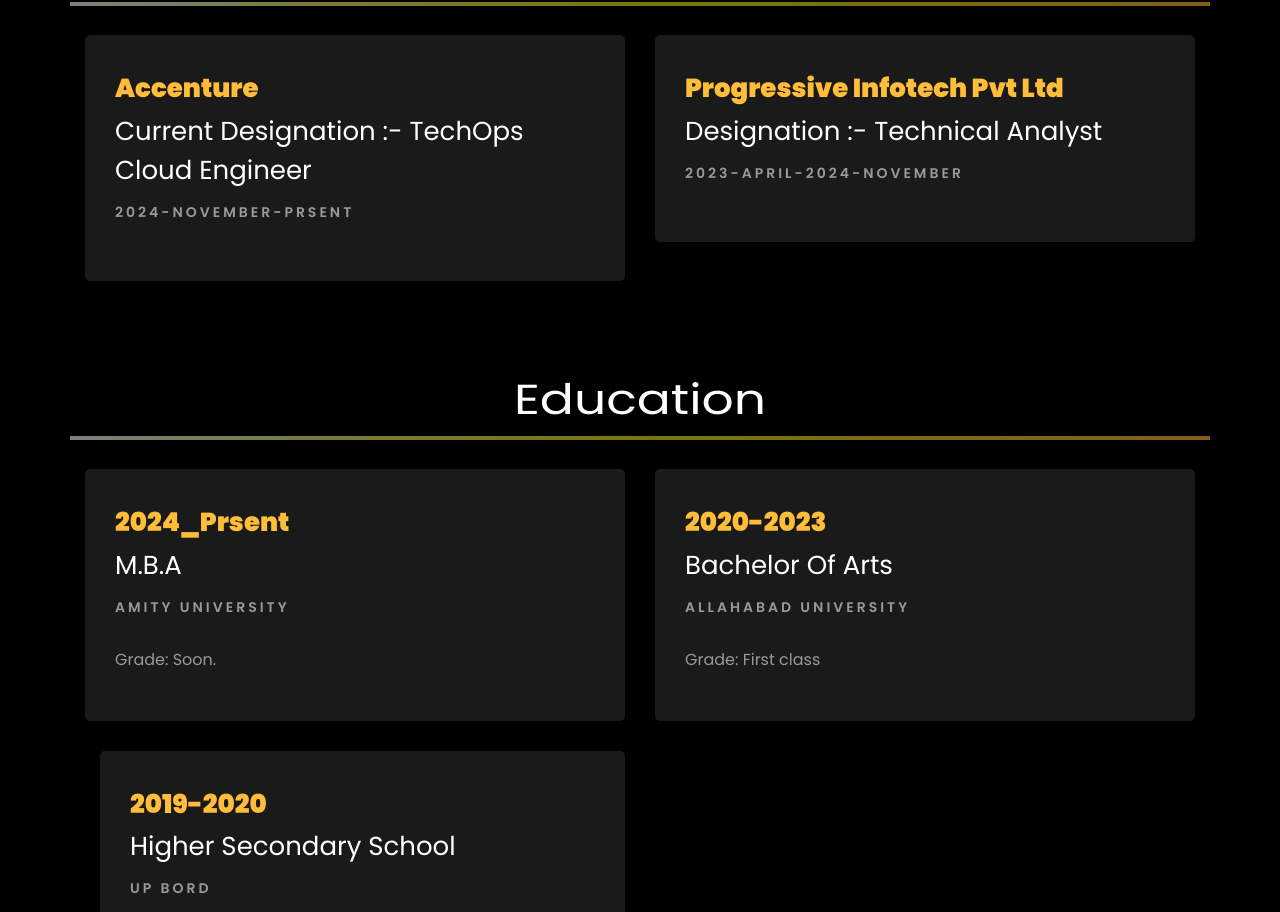
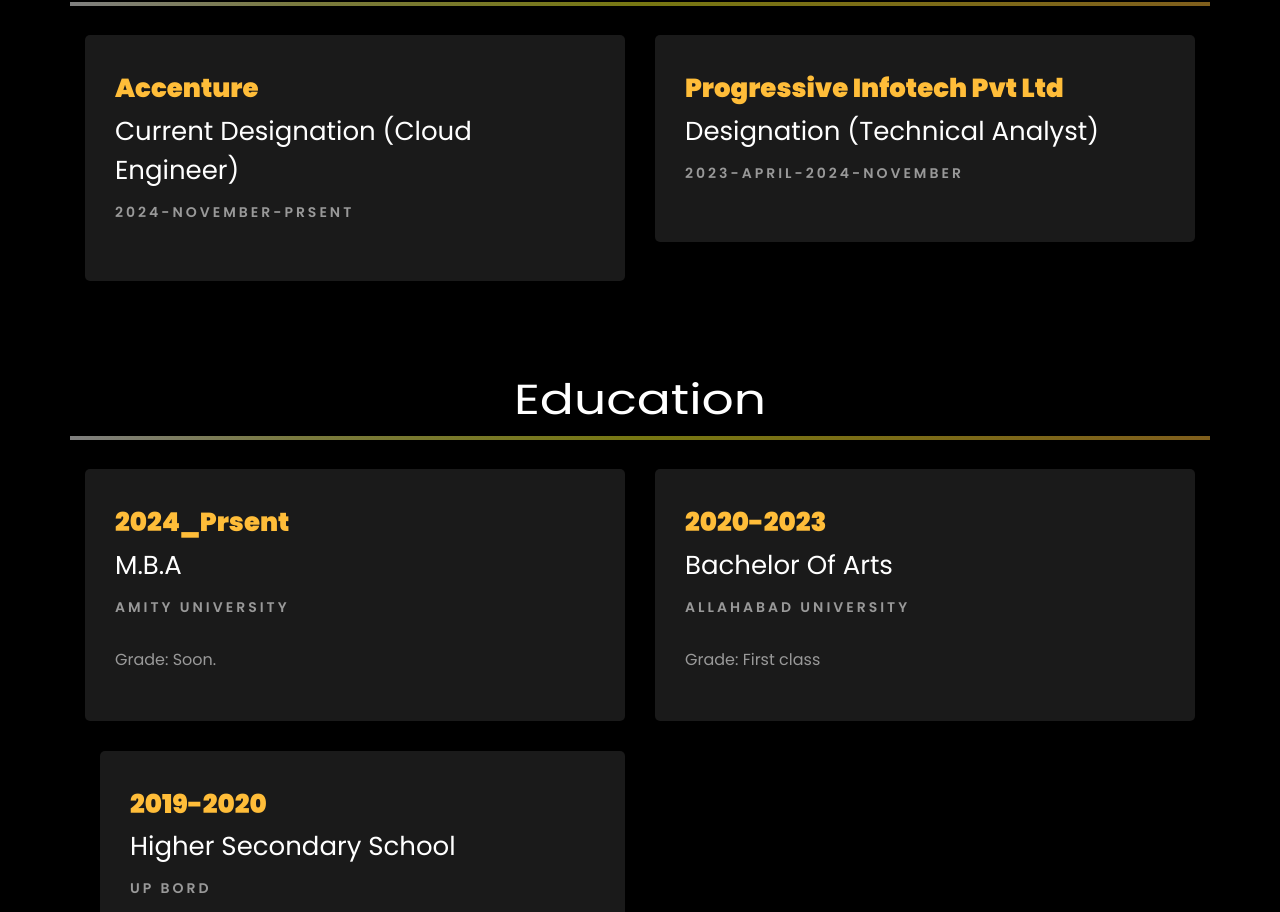
Before and after one commit to Saurabhmishra-devops/profile.io, a plain HTML site: page index.html in a window 1280 px wide. Shown: the part 1808-2720 px from the top of the page. Drawn offline with Linux system fonts and the light colour scheme; animation ran at ten frames a second; files whose address does not match are found by name.

Commit message:
index.html

```diff
--- a/index.html
+++ b/index.html
@@ -317,7 +317,7 @@
 				<div class="col-md-6">
 					<div class="resume-wrap ftco-animate">
 						<span class="date">Accenture</span>
-						<h2>Current Designation :- TechOps Cloud Engineer</h2>
+						<h2>Current Designation (Cloud Engineer)</h2>
 						<span class="position">2024-November-Prsent</span>
 						<p class="mt-4">
 							<ul>
@@ -330,7 +330,7 @@
 				<div class="col-md-6">
 					<div class="resume-wrap ftco-animate">
 						<span class="date">Progressive Infotech Pvt Ltd</span>
-						<h2>Designation :- Technical Analyst</h2>
+						<h2>Designation (Technical Analyst)</h2>
 						<span class="position">2023-April-2024-November</span>
 						<p class="mt-4">
 							<ul>
```
